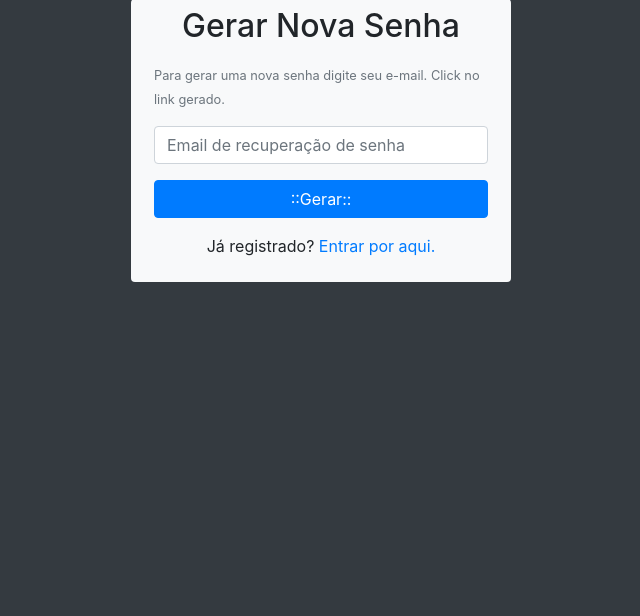
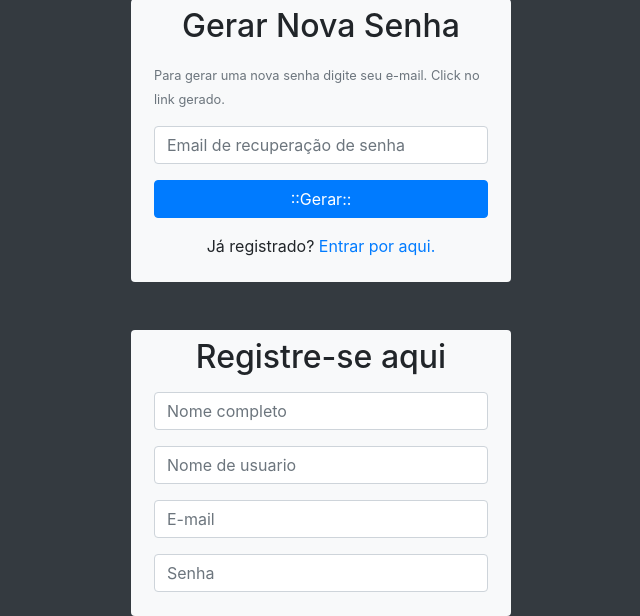
Before and after one commit to karina05paz/login, a PHP site: page /login/ in a window 1280 px wide. Shown: the part 475-1091 px from the top of the page, without its empty margins (319-959 px from the left). Before the commit the page ends 757 px from the top, so only its background shows below. Run offline with PHP 8.4, Linux system fonts and the light colour scheme.

Commit message:
Criação de cadastro do Usuario
SenhaUsuario
E-mail
Nome

```diff
--- a/index.php
+++ b/index.php
@@ -45,7 +45,6 @@
             <input type="text" name="nomeUsuario" id="nomeUsuario" placeholder="Nome de Usuário"
             class="form-control">
         </div>
-
 
             <div class="form-group">
                 <input type="password" name="senhaUsuario"
@@ -130,10 +129,45 @@
 
                     </div>
                 </form>
-             </div>
+        </div>
         </section>
         <!-- Fim da Seção de recuperação de senha!!-->
-    </main>
+
+<!-- Inicio do formulario de cadastro de novos usuarios -->
+        <section class= "row mt-5">
+        <div class="col-lg-4 offset-lg-4 bg-light rounded" id="caixaRegistro">
+        <h2 class="text-center mt-2">Registre-se aqui</h2>
+        <form action="#" method="post" class="p-2" id="formRegistro">
+
+            <div class="form-group">
+                <input type="text" name="nomeCompleto" id="nomeCompleto"
+                class="form-control" placeholder="Nome completo">
+            </div>
+
+            <div class="form-group">
+                <input type="text" name="nomeUsuario" id="nomeUsuario"
+                class="form-control" placeholder="Nome de usuario">
+            </div>
+
+            <div class="form-group">
+            <input type="email" name="emailUsuario" id="emailUsuario"
+            class="form-control" placeholder="E-mail">
+
+            </div>
+
+            <div class="form-group">
+            <input type="password" name="senhaUsuario" id="senhaUsuario"
+            class="form-control" placeholder="Senha">
+            </div>
+
+        </form>
+
+        </div>
+
+        </section>
+<!-- Final do formulario de cadastro de novos usuários -->
+
+        </main>
 
     <!-- Optional JavaScript -->
     <!-- jQuery first, then Popper.js, then Bootstrap JS -->
```
